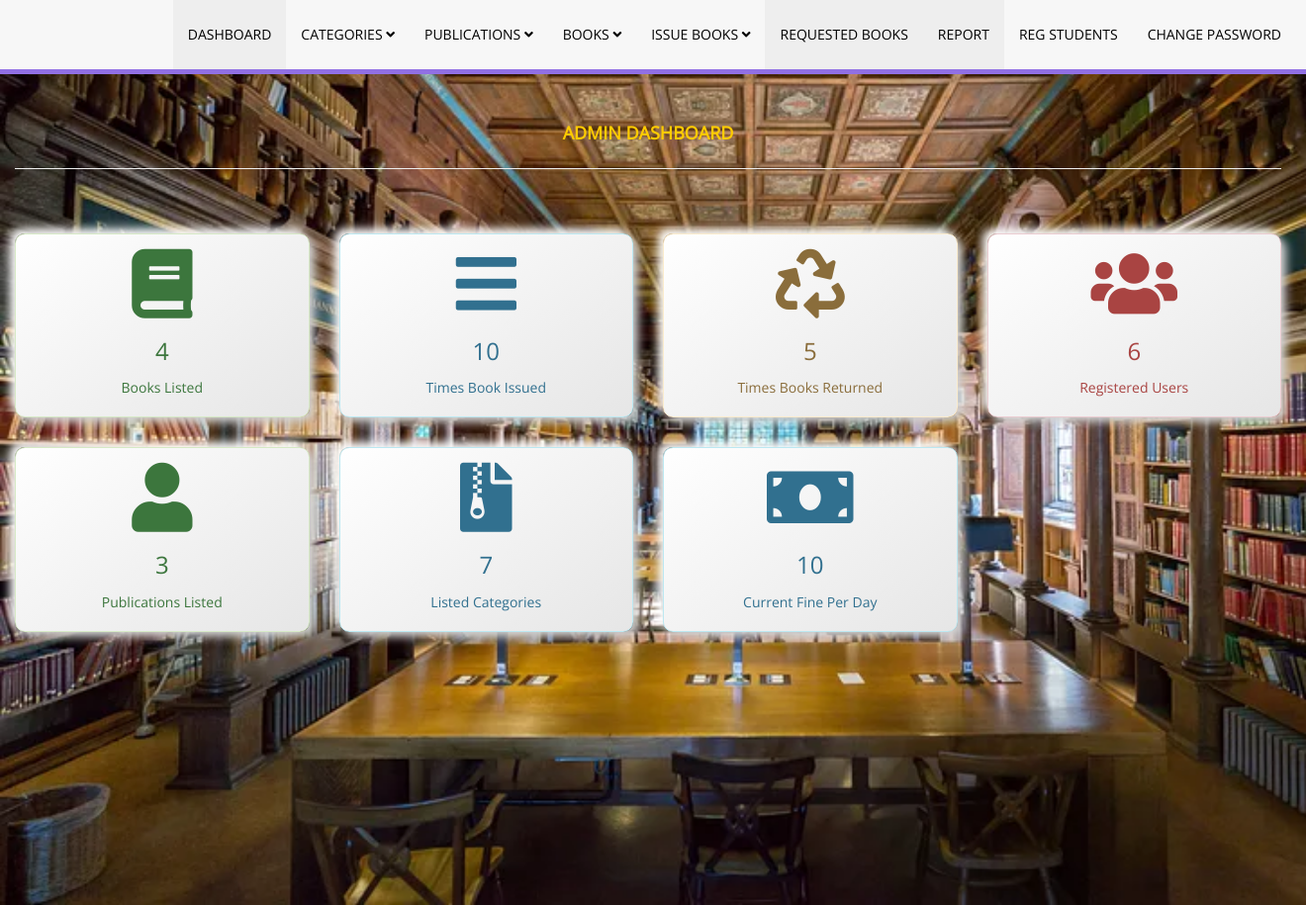
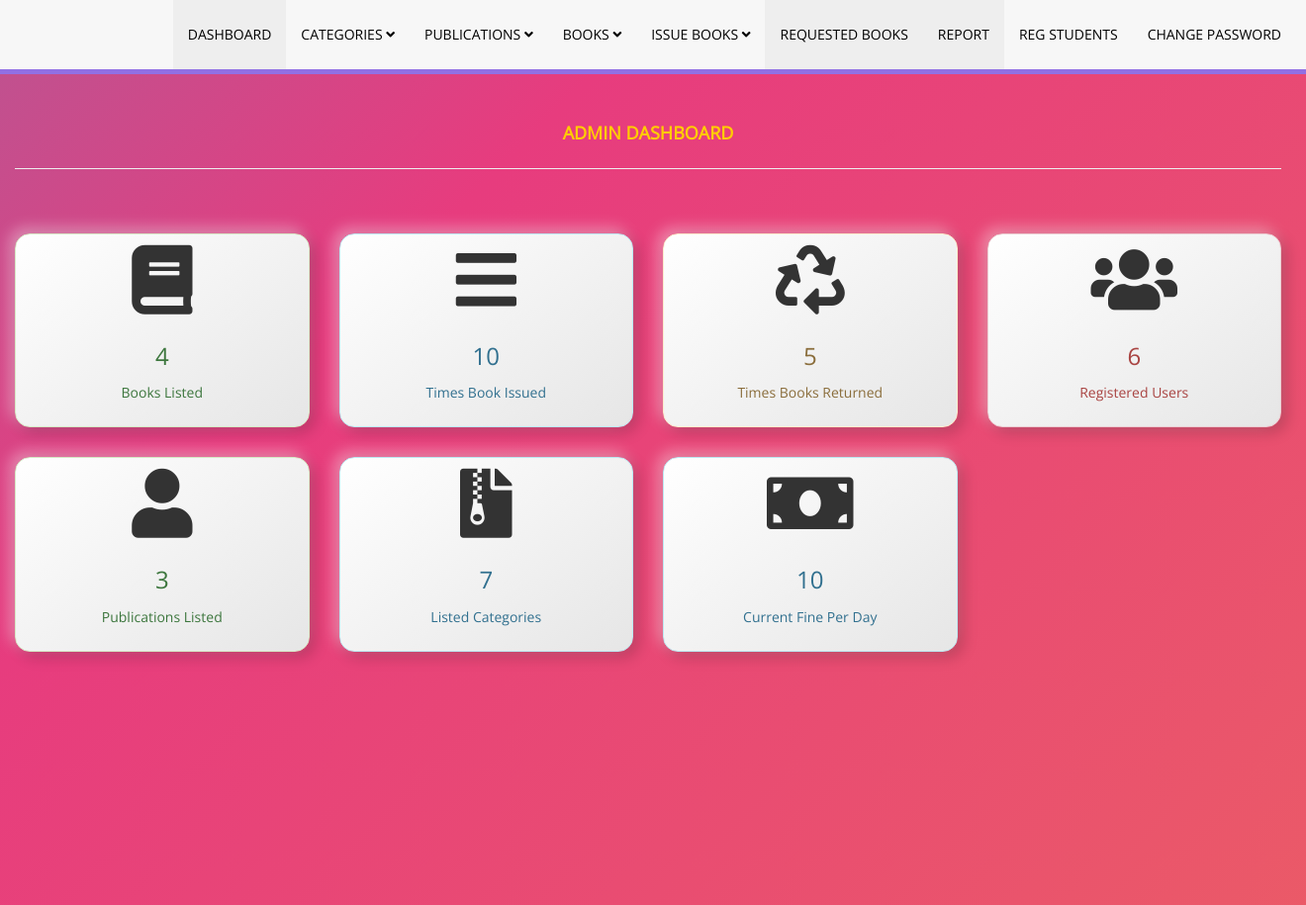
Before and after one commit to suhail22a/Library-Mangement-System, a PHP site: page /admin/dashboard.php in a window 1320 px wide. Shown: the part 90-1005 px from the top of the page at 99% size. Run offline with PHP 8.4, Linux system fonts and the light colour scheme; the visitor is signed in with stand-in values (Sample User, id 1); data comes from the database, SQL or seed files in the repository.

Commit message:
Update dashboard.php

```diff
--- a/admin/dashboard.php
+++ b/admin/dashboard.php
@@ -27,42 +27,119 @@ if(strlen($_SESSION['alogin'])==0) {
     <!-- GOOGLE FONT -->
     <link href='https://fonts.googleapis.com/css?family=Open+Sans' rel='stylesheet' type='text/css' />
     <style>
+        /* Animated Gradient Background */
+/* Animated Gradient Background */
 body {
-            background-image: url('assets/img/background.jpg'); /* Change to your background image */
-            background-size: cover;
+    background: linear-gradient(-45deg, #ee7752, #e73c7e, #23a6d5, #23d5ab);
+    background-size: 400% 400%;
+    animation: gradientBG 15s ease infinite;
     color: #fff;
     font-family: 'Open Sans', sans-serif;
 }
+
+/* Animation for Gradient */
+@keyframes gradientBG {
+    0% { background-position: 0% 50%; }
+    50% { background-position: 100% 50%; }
+    100% { background-position: 0% 50%; }
+}
+
+/* Header Animation */
 .header-line {
     color: #ffcc00;
     text-align: center;
     margin-bottom: 20px;
+    animation: fadeIn 2s ease-in-out;
 }
+
+/* Widget (Card) Styling */
 .back-widget-set {
-            transition: transform 0.3s;
-            border-radius: 10px;
+    transition: transform 0.4s ease, box-shadow 0.4s ease;
+    border-radius: 15px;
     background: linear-gradient(145deg, #ffffff, #e6e6e6);
-            box-shadow:  5px 5px 10px #d1d1d1,
-                        -5px -5px 10px #ffffff;
+    box-shadow: 5px 5px 15px rgba(0, 0, 0, 0.2), -5px -5px 15px rgba(255, 255, 255, 0.4);
     margin: 15px 0;
+    padding: 20px;
+    position: relative;
+    overflow: hidden;
+    animation: cardEntry 1s ease-in-out;
 }
+
+/* Card Entry Animation */
+@keyframes cardEntry {
+    from {
+        opacity: 0;
+        transform: translateY(20px);
+    }
+    to {
+        opacity: 1;
+        transform: translateY(0);
+    }
+}
+
+/* Hover Effects for Cards */
 .back-widget-set:hover {
-            transform: translateY(-5px);
-            box-shadow:  10px 10px 20px #d1d1d1,
-                        -10px -10px 20px #ffffff;
+    transform: translateY(-10px) rotateX(5deg) rotateY(5deg);
+    box-shadow: 10px 10px 30px rgba(0, 0, 0, 0.3), -10px -10px 30px rgba(255, 255, 255, 0.5);
 }
-        .carousel-inner img {
-            width: 100%;
-            height: 400px; /* Adjust according to your needs */
-            border-radius: 10px;
+
+/* Card Glow Effect on Hover */
+.back-widget-set:before {
+    content: '';
+    position: absolute;
+    top: -50%;
+    left: -50%;
+    width: 200%;
+    height: 200%;
+    background: radial-gradient(circle, rgba(255, 255, 255, 0.2), transparent 70%);
+    transition: opacity 0.5s;
+    opacity: 0;
+    pointer-events: none;
 }
+
+.back-widget-set:hover:before {
+    opacity: 1;
+}
+
+/* Icon Bounce Effect */
+.back-widget-set i {
+    animation: bounce 2s infinite;
+    color: #333;
+}
+
+/* Bounce Animation */
+@keyframes bounce {
+    0%, 100% {
+        transform: translateY(0);
+    }
+    50% {
+        transform: translateY(-10px);
+    }
+}
+
+/* Fade in for Header */
+@keyframes fadeIn {
+    from { opacity: 0; }
+    to { opacity: 1; }
+}
+
+/* Carousel controls style */
 .carousel-control {
-            background-color: rgba(0,0,0,0.5);
+    background-color: rgba(0, 0, 0, 0.5);
     border-radius: 50%;
 }
+
 .carousel-control:hover {
-            background-color: rgba(0,0,0,0.8);
+    background-color: rgba(0, 0, 0, 0.8);
 }
+
+/* Responsive Header */
+@media (max-width: 768px) {
+    .header-line {
+        font-size: 24px;
+    }
+}
+
     </style>
 </head>
 <body>
```
Lines whose indentation alone changed are shown as unchanged.
